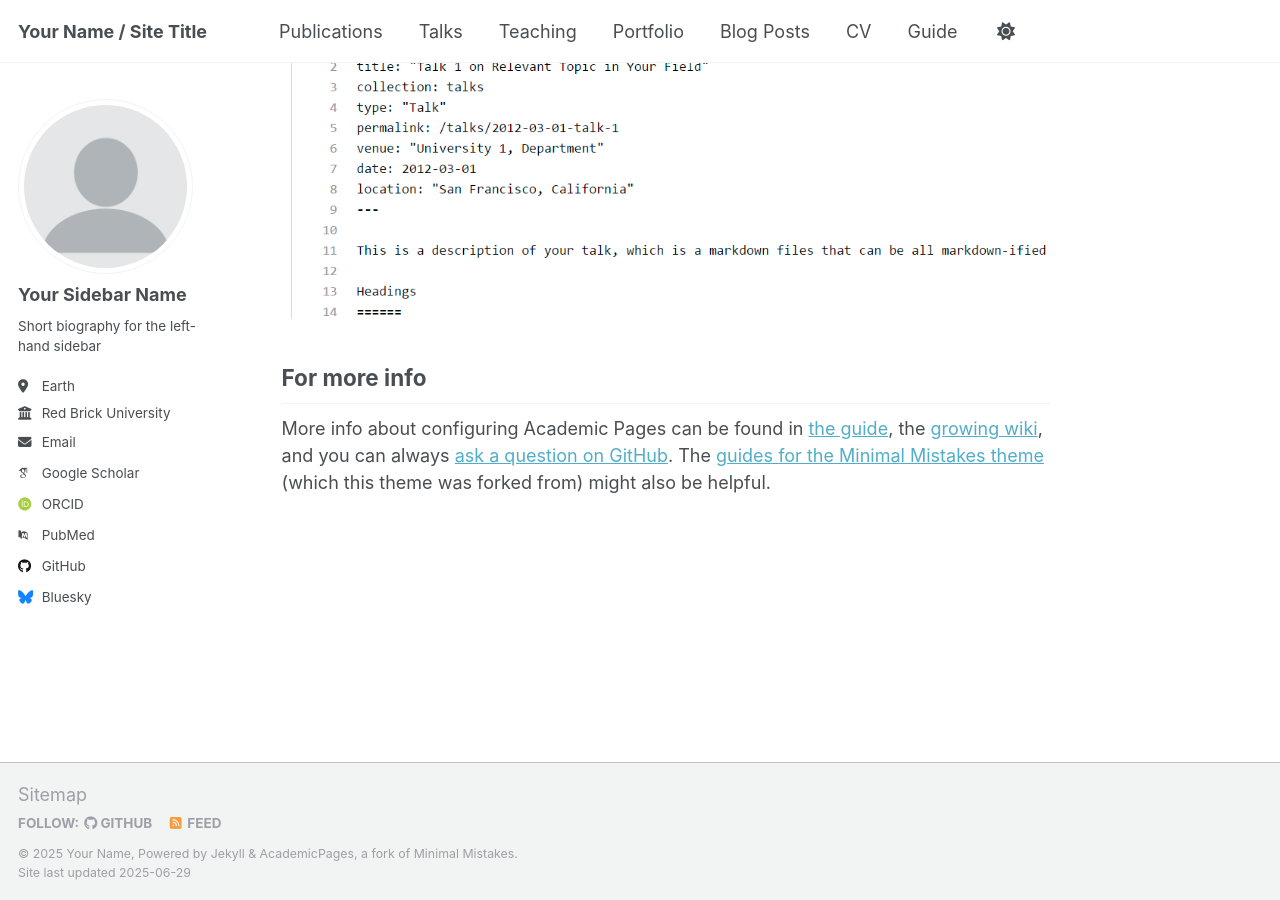
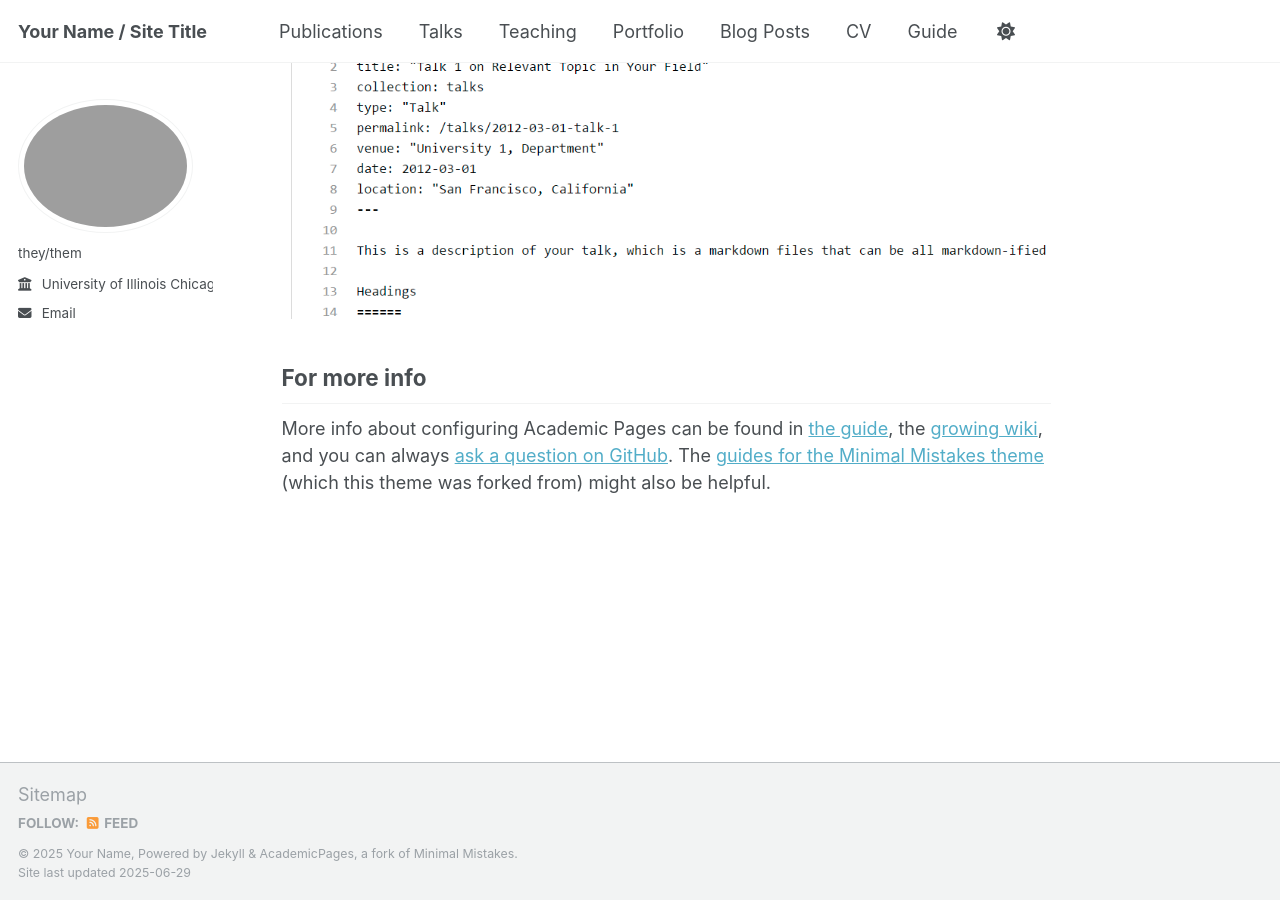
Before and after one commit to PingWan-Math/pingwan-math.github.io, a Jekyll site: the page built from _pages/about.md, in a window 1280 px wide and 900 px high, scrolled down 2880 px. Built offline with Jekyll 4.4.1, drawn with Linux system fonts in a browser that asks for light colours; some web fonts are replaced; a script that is not in the unit is left out.

Commit message:
Update _config.yml

```diff
--- a/_config.yml
+++ b/_config.yml
@@ -22,59 +22,59 @@ repository               : "academicpages/academicpages.github.io"
 #               Additional customization can be done by editing /_includes/author-profile.html
 author:
   # Biographic information
-  avatar           : "profile.png"
-  name             : "Your Sidebar Name"
-  pronouns         : # example: "she/her"
-  bio              : "Short biography for the left-hand sidebar"
-  location         : "Earth"
-  employer         : "Red Brick University"
+  avatar           : # "profile.png"
+  name             : # "Your Sidebar Name"
+  pronouns         : "they/them"
+  bio              : # "Short biography for the left-hand sidebar"
+  location         : # "Earth"
+  employer         : "University of Illinois Chicago"
   uri              : # URL
-  email            : "none@example.org"
+  email            : "pwan5@uic.edu"
 
   # Academic websites
-  academia         : # URL
+  # academia         : # URL
   arxiv            : # URL - Update with the correct link to your profile
-  googlescholar    : "https://scholar.google.com/citations?user=PS_CX0AAAAAJ"
-  impactstory      : # URL
-  orcid            : "http://orcid.org/yourorcidurl"
-  semantic         : # URL
-  pubmed           : "https://www.ncbi.nlm.nih.gov/pubmed/?term=john+snow"
-  researchgate     : # URL
-  scopus           : # URL
+  # googlescholar    : # "https://scholar.google.com/citations?user=PS_CX0AAAAAJ"
+  # impactstory      : # URL
+  # orcid            : # "http://orcid.org/yourorcidurl"
+  # semantic         : # URL
+  # pubmed           : # "https://www.ncbi.nlm.nih.gov/pubmed/?term=john+snow"
+  # researchgate     : # URL
+  # scopus           : # URL
 
   # Repositories and software development
-  bitbucket        : # Username - Update with your username on the site
-  codepen          : # Username
-  dribbble         : # Username
-  github           : "academicpages"
-  kaggle           : # Username
-  stackoverflow    : # User number or user number and name (i.e., use "1" or "1/jeff-atwood")
+  #  bitbucket        : # Username - Update with your username on the site
+  # codepen          : # Username
+  # dribbble         : # Username
+  # github           : "academicpages"
+  # kaggle           : # Username
+  # stackoverflow    : # User number or user number and name (i.e., use "1" or "1/jeff-atwood")
 
   # Social media
-  bluesky          : "bsky.app" # Replace this with you Bluesky username
-  facebook         : # Username
-  flickr           : # Username
-  foursquare       : # Username
-  goodreads        : # Username
-  google_plus      : # Username
-  keybase          : # Username
-  instagram        : # Username
-  lastfm           : # Username
-  linkedin         : # Username
-  mastodon         : # URL
-  medium           : # URL
-  pinterest        : # Username
-  soundcloud       : # Username
-  steam            : # Username
-  telegram         : # URL
-  tumblr           : # Username
-  twitter          : # Username for X / Twitter
-  vine             : # Username
-  weibo            : # Username
-  wikipedia        : # Username
-  xing             : # Username
-  youtube          : # Username
-  zhihu            : # Username
+  # bluesky          : "bsky.app" # Replace this with you Bluesky username
+  # facebook         : # Username
+  # flickr           : # Username
+  # foursquare       : # Username
+  # goodreads        : # Username
+  # google_plus      : # Username
+  # keybase          : # Username
+  # instagram        : # Username
+  # lastfm           : # Username
+  # linkedin         : # Username
+  # mastodon         : # URL
+  # medium           : # URL
+  # pinterest        : # Username
+  # soundcloud       : # Username
+  # steam            : # Username
+  # telegram         : # URL
+  # tumblr           : # Username
+  # twitter          : # Username for X / Twitter
+  # vine             : # Username
+  # weibo            : # Username
+  # wikipedia        : # Username
+  # xing             : # Username
+  # youtube          : # Username
+  # zhihu            : # Username
 
 # Publication Category - The following the list of publication categories and their headings
 publication_category:
```
